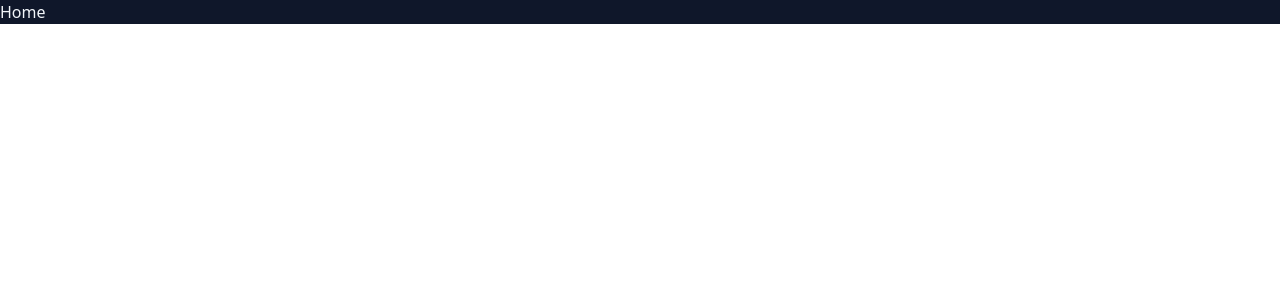
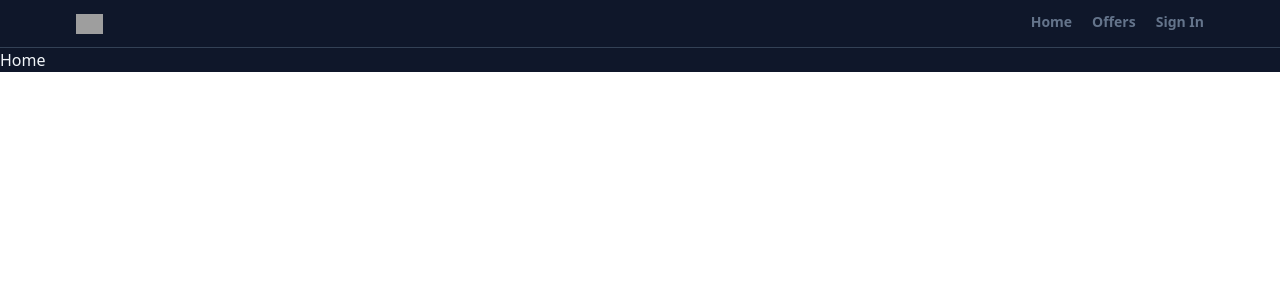
Before and after one commit to MalikAbdCom/jual-rumah-lik, a React (Vite) app: page / in a window 1280 px wide. Shown: the top 300 px of the page. Built offline with nearby package versions, Linux system fonts and the light colour scheme; grey boxes are pictures that could not be loaded.

Commit message:
adding header and navigate to different pages, useNavigate & useLocation

```diff
--- a/src/App.jsx
+++ b/src/App.jsx
@@ -7,6 +7,7 @@ import ForgotPassword from "./pages/ForgotPassword";
 import Profile from "./pages/Profile";
 
 import { BrowserRouter, Routes, Route } from "react-router-dom";
+import Header from "./components/Header";
 
 function App() {
   const [count, setCount] = useState(0);
@@ -14,6 +15,7 @@ function App() {
   return (
     <BrowserRouter>
       <div className="bg-slate-900 text-slate-100">
+        <Header />
         <Routes>
           <Route path="/" element={<Home />} />
           <Route path="/SignIn" element={<SignIn />} />
--- /dev/null
+++ b/src/components/Header.jsx
@@ -0,0 +1,59 @@
+import React from "react";
+import { useLocation, useNavigate } from "react-router-dom";
+
+const Header = () => {
+  const location = useLocation();
+  const navigate = useNavigate();
+
+  // function to verify if the current page is selected
+  const isCurrentPage = (path) => {
+    if (location.pathname === path) {
+      return true;
+    }
+  };
+
+  return (
+    <div className="border-b border-b-slate-700 shadow-sm">
+      <header className="flex justify-between items-center max-w-6xl mx-auto px-3">
+        <div>
+          <img
+            src="https://ecs7.tokopedia.net/assets-tokopedia-lite/v2/zeus/production/e5b8438b.svg"
+            alt="logo"
+            className="cursor-pointer h-5"
+            onClick={() => navigate("/")}
+          />
+        </div>
+        <div>
+          <ul className="flex space-x-5">
+            <li
+              className={`cursor-pointer py-3 border-b-[3px] border-b-transparent text-slate-500 text-sm font-bold ${
+                isCurrentPage("/") && "text-slate-200 border-b-red-500"
+              }`}
+              onClick={() => navigate("/")}
+            >
+              Home
+            </li>
+            <li
+              className={`cursor-pointer py-3 border-b-[3px] border-b-transparent text-slate-500 text-sm font-bold ${
+                isCurrentPage("/Offers") && "text-slate-200 border-b-red-500"
+              }`}
+              onClick={() => navigate("/Offers")}
+            >
+              Offers
+            </li>
+            <li
+              className={`cursor-pointer py-3 border-b-[3px] border-b-transparent text-slate-500 text-sm font-bold ${
+                isCurrentPage("/SignIn") && "text-slate-200 border-b-red-500"
+              }`}
+              onClick={() => navigate("/SignIn")}
+            >
+              Sign In
+            </li>
+          </ul>
+        </div>
+      </header>
+    </div>
+  );
+};
+
+export default Header;
```
